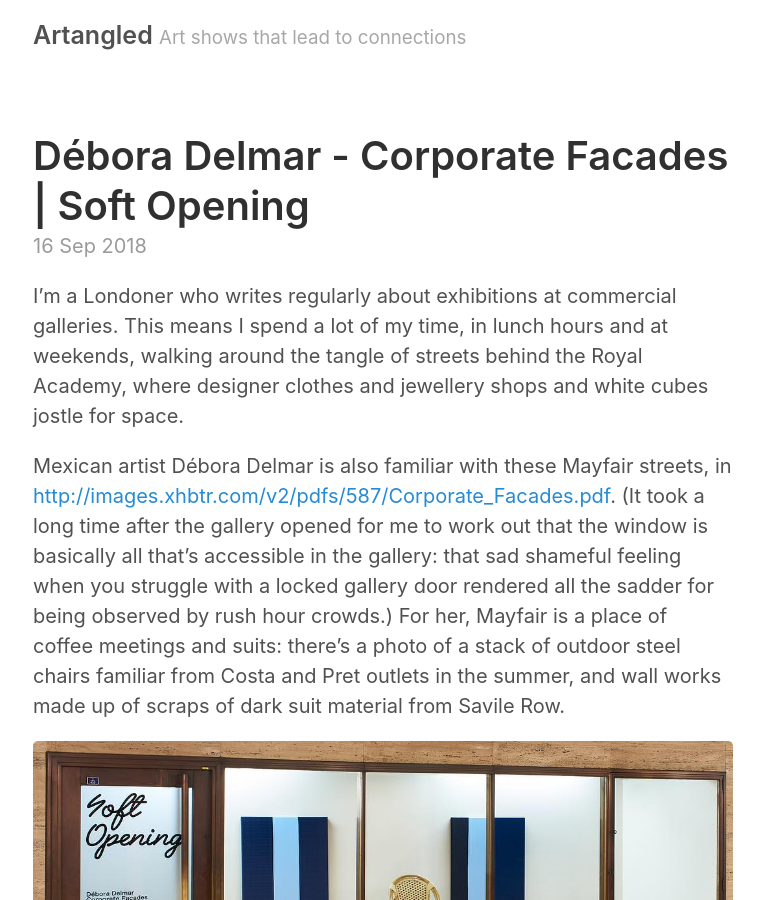
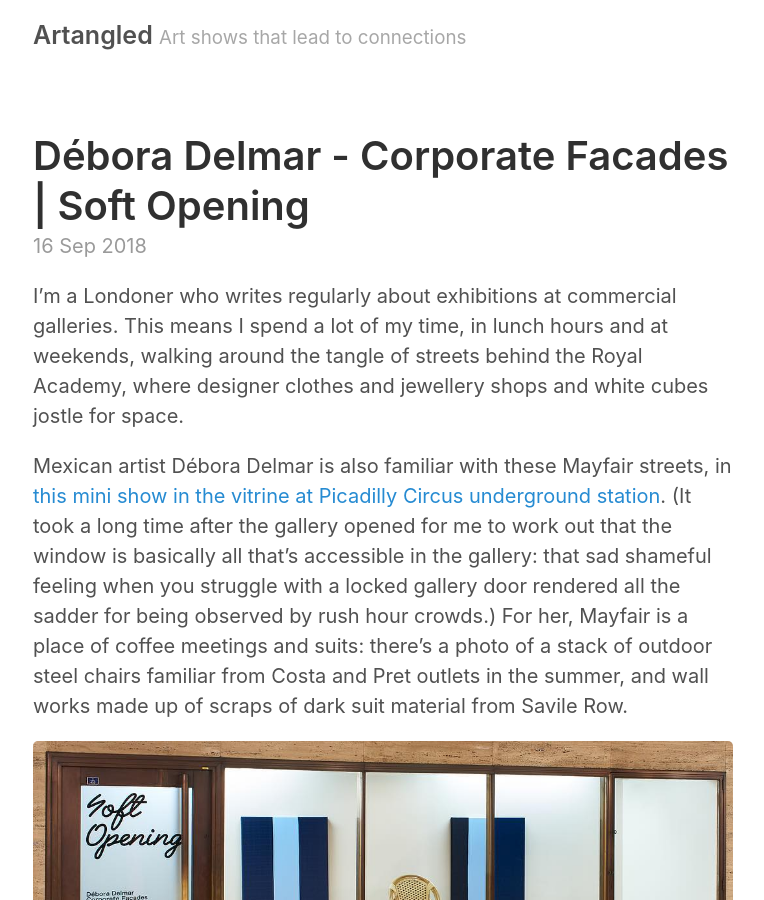
Before and after one commit to JMDKC/jmdkc.github.io, a Jekyll site: the page built from _posts/2018-09-16-delmar-soft.md, in a window 1280 px wide and 900 px high. Shown: the whole window, without its empty margins (257-1021 px from the left). Built offline with Jekyll 4.4.1, drawn with Linux system fonts in a browser that asks for light colours.

Commit message:
amended woodman, delmar posts

```diff
--- a/_posts/2018-09-16-delmar-soft.md
+++ b/_posts/2018-09-16-delmar-soft.md
@@ -5,7 +5,7 @@ title: Débora Delmar - Corporate Facades | Soft Opening
 
 I'm a Londoner who writes regularly about exhibitions at commercial galleries. This means I spend a lot of my time, in lunch hours and at weekends, walking around the tangle of streets behind the Royal Academy, where designer clothes and jewellery shops and white cubes jostle for space.
 
-Mexican artist Débora Delmar is also familiar with these Mayfair streets, in [http://images.xhbtr.com/v2/pdfs/587/Corporate_Facades.pdf](this mini show in the vitrine at Picadilly Circus underground station). (It took a long time after the gallery opened for me to work out that the window is basically all that's accessible in the gallery: that sad shameful feeling when you struggle with a locked gallery door rendered all the sadder for being observed by rush hour crowds.) For her, Mayfair is a place of coffee meetings and suits: there's a photo of a stack of outdoor steel chairs familiar from Costa and Pret outlets in the summer, and wall works made up of scraps of dark suit material from Savile Row.
+Mexican artist Débora Delmar is also familiar with these Mayfair streets, in [this mini show in the vitrine at Picadilly Circus underground station](http://images.xhbtr.com/v2/pdfs/587/Corporate_Facades.pdf). (It took a long time after the gallery opened for me to work out that the window is basically all that's accessible in the gallery: that sad shameful feeling when you struggle with a locked gallery door rendered all the sadder for being observed by rush hour crowds.) For her, Mayfair is a place of coffee meetings and suits: there's a photo of a stack of outdoor steel chairs familiar from Costa and Pret outlets in the summer, and wall works made up of scraps of dark suit material from Savile Row.
 
 ![Installation view](/Assets/delmar-soft.jpg)
 
```
